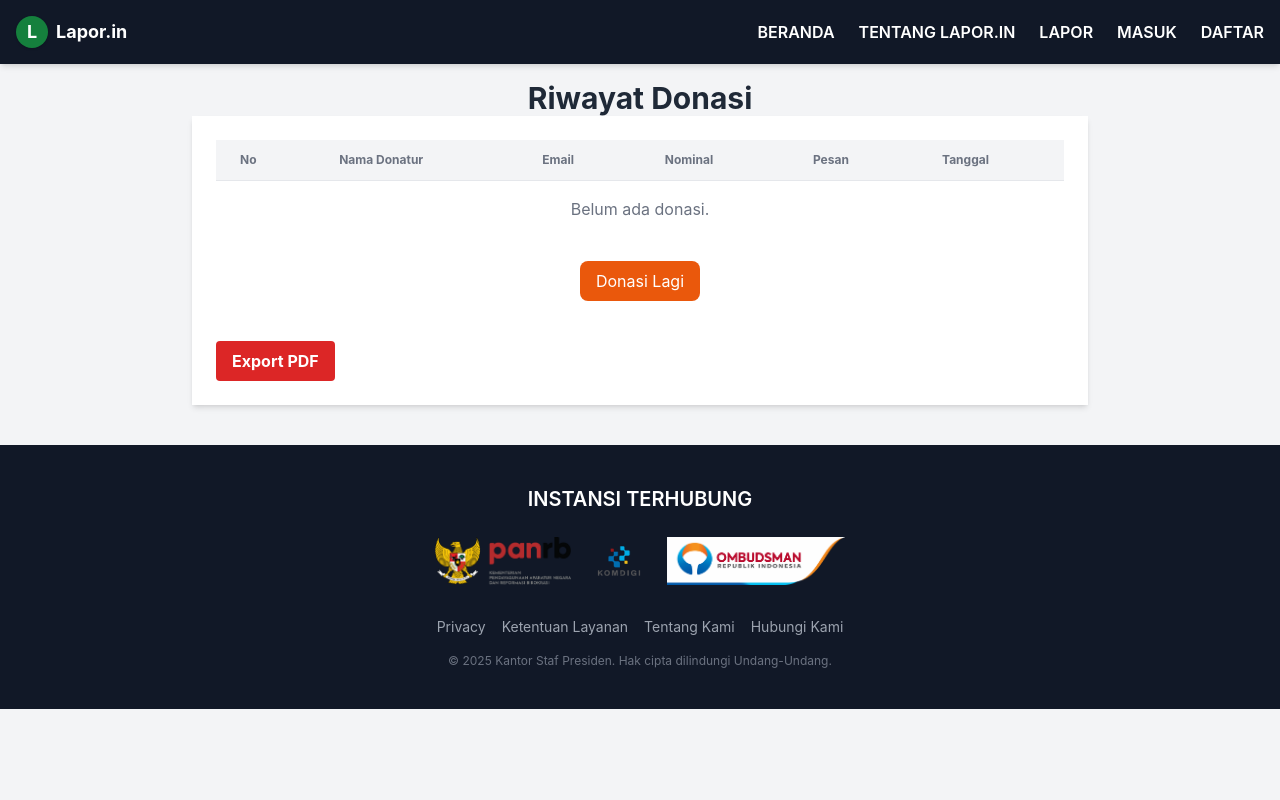
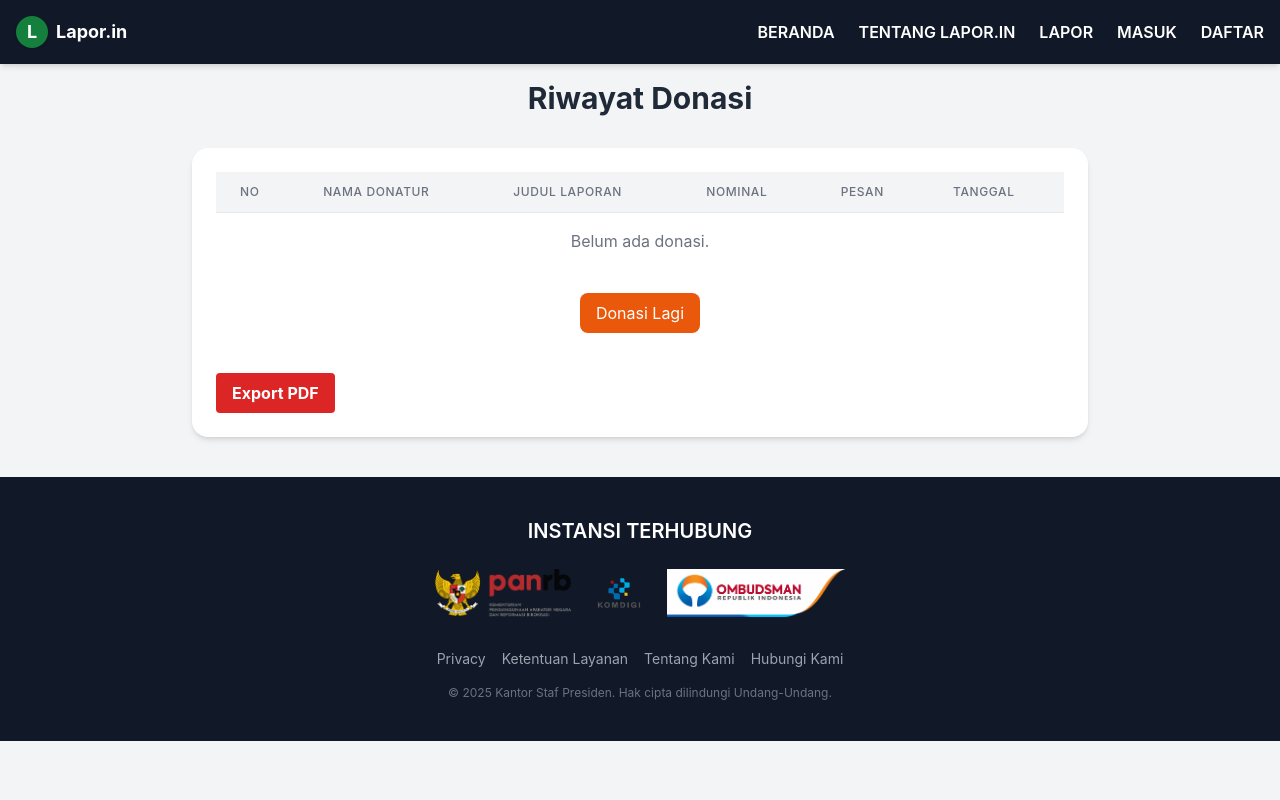
Before and after one commit to ZPINXD/Laporin, a PHP site: page /halaman_donasi.php in a window 1280 px wide. Run offline with PHP 8.4, Linux system fonts and the light colour scheme; data that the repository does not hold is empty; some libraries are stand-ins or nearby versions.

Commit message:
Update donasi ke database ada id_laporan

```diff
--- a/public/Lapor.php
+++ b/public/Lapor.php
@@ -104,7 +104,6 @@ $result = $conn->query($sql);
 
                     <!-- Tombol Donasi -->
                     <?php if ($isBencanaAlam): ?>
-
                         <div class="mt-4">
                             <a href="form_donasi.php?id_laporan=<?php echo $row['id_laporan']; ?>" class="bg-red-500 hover:bg-red-600 text-white font-bold py-2 px-4 rounded <?php echo $disabledClass; ?>" <?php echo !$isActiveDonasi ? 'disabled' : ''; ?>>
                                 Donasi Sekarang
--- a/public/css/style.css
+++ b/public/css/style.css
@@ -822,16 +833,8 @@ video {
   height: 100vh;
 }
 
-.h-72 {
-  height: 18rem;
-}
-
-.h-\[250px\] {
-  height: 250px;
-}
-
-.h-auto {
-  height: auto;
+.min-h-screen {
+  min-height: 100vh;
 }
 
 .w-1\/3 {
@@ -1058,6 +1061,11 @@ video {
   border-color: rgb(0 0 0 / var(--tw-divide-opacity, 1));
 }
 
+.divide-gray-200 > :not([hidden]) ~ :not([hidden]) {
+  --tw-divide-opacity: 1;
+  border-color: rgb(229 231 235 / var(--tw-divide-opacity, 1));
+}
+
 .divide-green-200 > :not([hidden]) ~ :not([hidden]) {
   --tw-divide-opacity: 1;
   border-color: rgb(187 247 208 / var(--tw-divide-opacity, 1));
@@ -1088,6 +1096,10 @@ video {
   border-radius: 0.25rem;
 }
 
+.rounded-2xl {
+  border-radius: 1rem;
+}
+
 .rounded-full {
   border-radius: 9999px;
 }
@@ -1485,10 +1506,18 @@ video {
   font-weight: 700;
 }
 
+.font-medium {
+  font-weight: 500;
+}
+
 .font-semibold {
   font-weight: 600;
 }
 
+.uppercase {
+  text-transform: uppercase;
+}
+
 .italic {
   font-style: italic;
 }
@@ -1497,6 +1526,10 @@ video {
   letter-spacing: 0.025em;
 }
 
+.tracking-wider {
+  letter-spacing: 0.05em;
+}
+
 .text-black {
   --tw-text-opacity: 1;
   color: rgb(0 0 0 / var(--tw-text-opacity, 1));
--- a/public/form_donasi.php
+++ b/public/form_donasi.php
@@ -31,7 +31,6 @@ $laporan = $result->fetch_assoc();
 
 <section class="container mx-auto px-4 py-10">
     <h1 class="text-2xl font-bold text-teal-700 mb-6">Form Donasi untuk: <?php echo htmlspecialchars($laporan['judul']); ?></h1>
-
     <form action="proses_donasi.php" method="POST" class="bg-white p-6 rounded-lg shadow-md space-y-4 max-w-xl">
         <input type="hidden" name="id_laporan" value="<?php echo $laporan['id_laporan']; ?>">
 
--- a/public/halaman_donasi.php
+++ b/public/halaman_donasi.php
@@ -2,20 +2,25 @@
 session_start();
 include 'database.php';
 
-$query = "SELECT * FROM donasi ORDER BY tanggal DESC";
+$query = "SELECT d.nama, d.jumlah, d.pesan, d.tanggal, l.judul
+          FROM donasi d
+          JOIN laporan l ON d.id_laporan = l.id_laporan
+          ORDER BY d.tanggal DESC";
+
 $result = $conn->query($query);
 if (!$result) {
     die("Query error: " . $conn->error);
 }
+
 // Fungsi export ke CSV
 if (isset($_GET['export'])) {
     header('Content-Type: text/csv; charset=utf-8');
     header('Content-Disposition: attachment; filename=riwayat_donasi.csv');
     $output = fopen('php://output', 'w');
-    fputcsv($output, array('No', 'Nama', 'Email', 'Jumlah Donasi', 'Pesan', 'Tanggal Donasi'));
+    fputcsv($output, array('No', 'Nama', 'Judul Laporan', 'Jumlah Donasi', 'Pesan', 'Tanggal Donasi'));
     $no = 1;
     while ($data = mysqli_fetch_assoc($result)) {
-        fputcsv($output, array($no++, $data['nama'], $data['email'], $data['jumlah'], $data['pesan'], $data['tanggal']));
+        fputcsv($output, array($no++, $data['nama'], $data['judul'], $data['jumlah'], $data['pesan'], $data['tanggal']));
     }
     fclose($output);
     exit;
@@ -34,16 +39,19 @@ if (isset($_GET['export'])) {
 </head>
 <body class="bg-gray-100 min-h-screen items-center py-10">
 <?php include "layout/navbar.html"; ?>
-
     <h1 class="text-3xl font-bold text-center text-gray-800 mt-10 mb-8">Riwayat Donasi</h1>
-
+    <?php
+    if (isset($_GET['id_laporan'])) {
+    echo "GET id_laporan: " . htmlspecialchars($_GET['id_laporan']) . "<br>";
+}
+?>
     <div class="w-full max-w-4xl mx-auto bg-white p-6 rounded-2xl shadow-md">
         <table id="donasiTable" class="min-w-full divide-y divide-gray-200">
         <thead class="bg-gray-100">
             <tr>
                 <th class="px-6 py-3 text-left text-xs font-medium text-gray-500 uppercase tracking-wider">No</th>
                 <th class="px-6 py-3 text-left text-xs font-medium text-gray-500 uppercase tracking-wider">Nama Donatur</th>
-            <th class="px-6 py-3 text-left text-xs font-medium text-gray-500 uppercase tracking-wider">Email</th>
+                <th class="px-6 py-3 text-left text-xs font-medium text-gray-500 uppercase tracking-wider">Judul Laporan</th>
                 <th class="px-6 py-3 text-left text-xs font-medium text-gray-500 uppercase tracking-wider">Nominal</th>
                 <th class="px-6 py-3 text-left text-xs font-medium text-gray-500 uppercase tracking-wider">Pesan</th>
                 <th class="px-6 py-3 text-left text-xs font-medium text-gray-500 uppercase tracking-wider">Tanggal</th>
@@ -55,7 +63,7 @@ if (isset($_GET['export'])) {
             <tr class="text-center border-b">
                 <td class="px-4 py-2"><?= $no++ ?></td>
                 <td class="px-4 py-2"><?= htmlspecialchars($row['nama']) ?></td>
-                <td class="px-4 py-2"><?= htmlspecialchars($row['email']) ?></td>
+                <td class="px-4 py-2"><?= htmlspecialchars($row['judul']) ?></td>
                 <td class="px-4 py-2"><?= number_format($row['jumlah'], 0, ',', '.') ?></td>
                 <td class="px-4 py-2"><?= htmlspecialchars($row['pesan']) ?></td>
                 <td class="px-4 py-2"><?= $row['tanggal'] ?></td>
@@ -102,9 +110,9 @@ if (isset($_GET['export'])) {
     }
 </script>
 
+
+</body>
 <?php include "layout/footer.html"; ?>
-</body>
 </html>
 
-
 <?php $conn->close(); ?>
```
Also changed, not shown: other parts of public/css/style.css (+44 -65 lines), public/proses_donasi.php (+5 -2 lines). Lines whose indentation alone changed are shown as unchanged.
